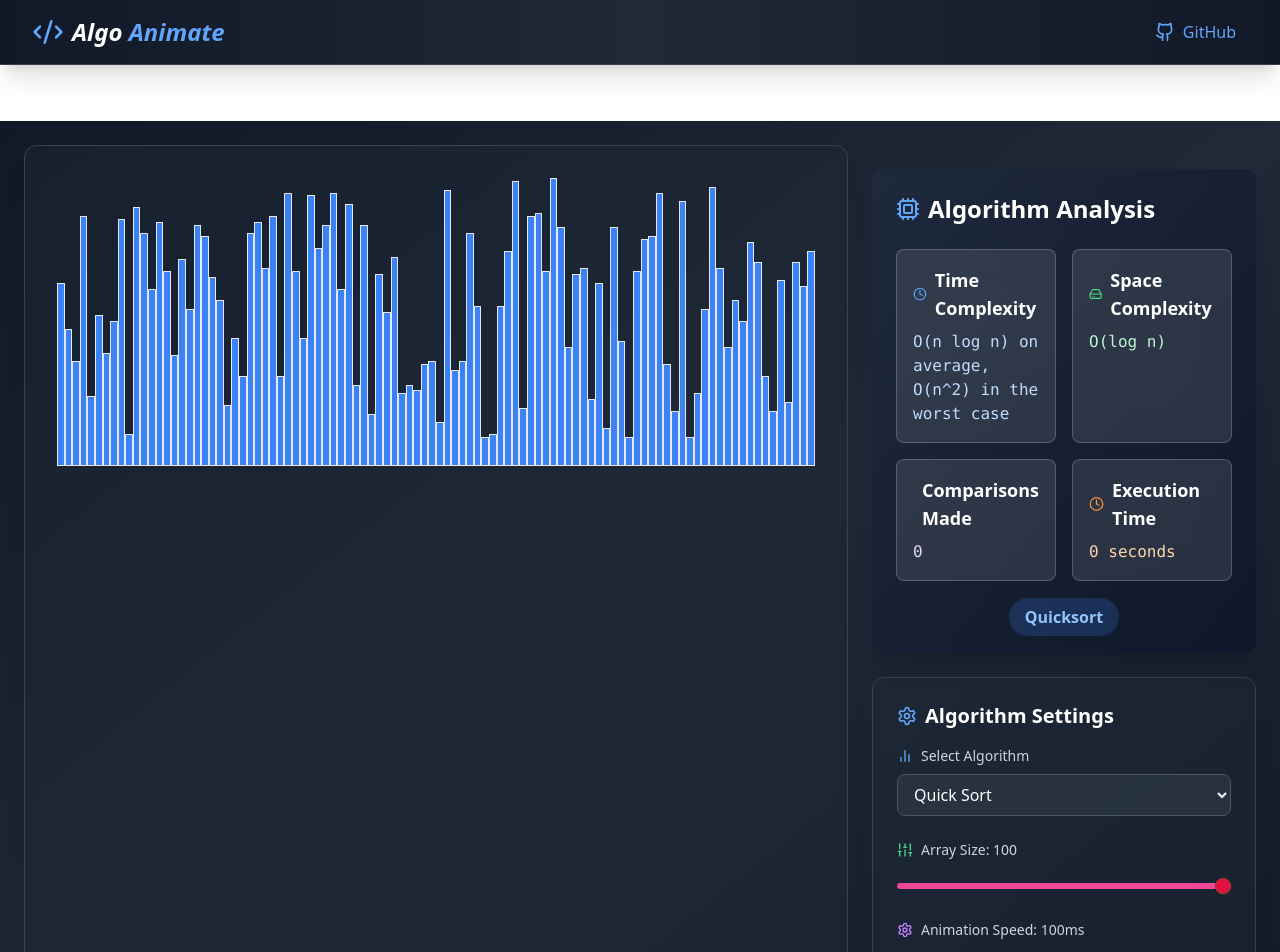
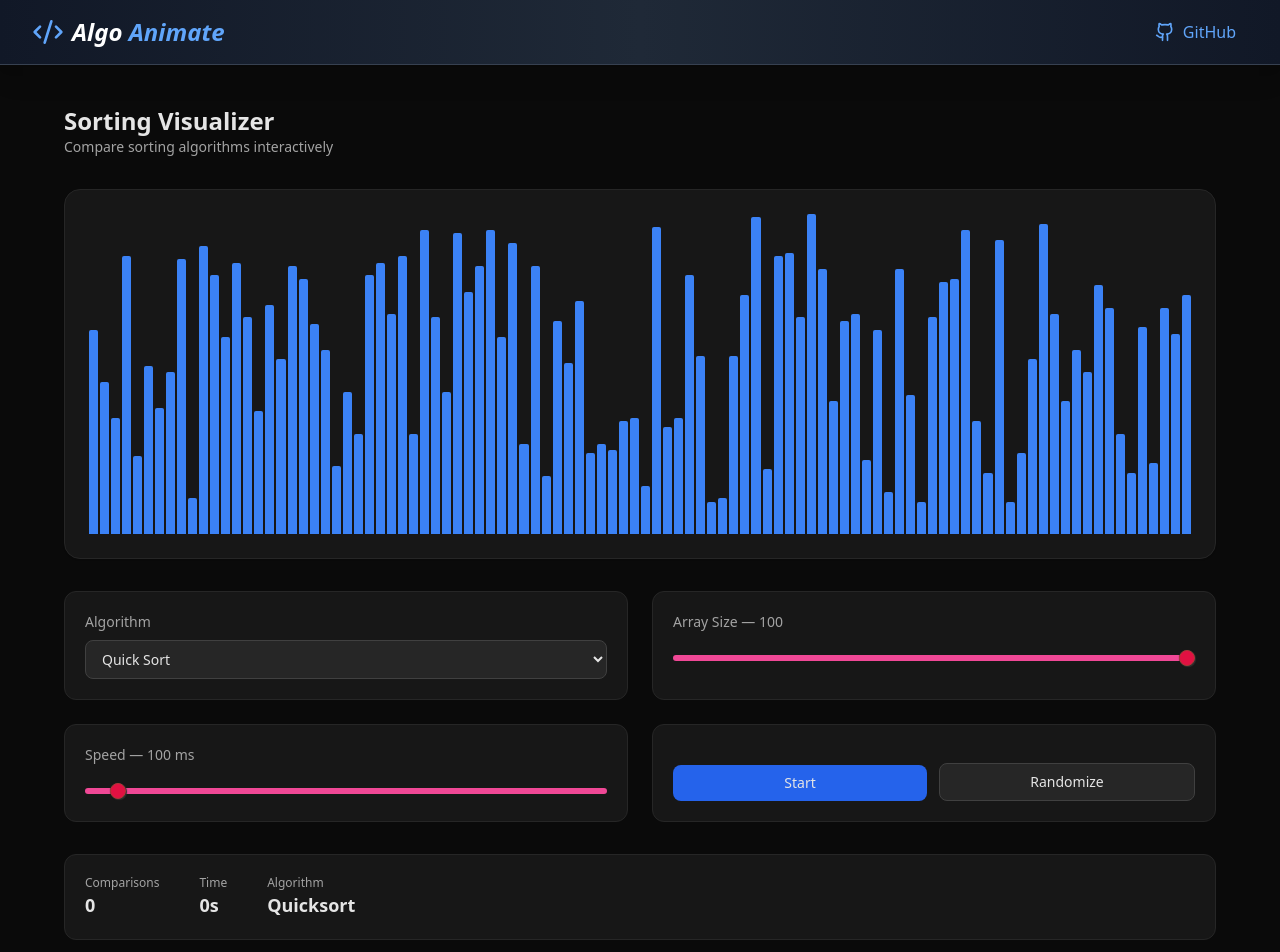
Before and after one commit to deep6001/SortingVisualizer, a React (Vite) app: page / in a window 1280 px wide. Shown: the top 952 px of the page. Built offline with nearby package versions, Linux system fonts and the light colour scheme.

Commit message:
change the layout and design

```diff
--- a/src/components/AllSorting2.jsx
+++ b/src/components/AllSorting2.jsx
@@ -106,39 +106,39 @@ const AllSorting2 = () => {
   };
 
   return (
-    <div className="min-h-screen bg-gradient-to-br from-gray-900 via-gray-800 to-gray-900 p-4 sm:p-6">
-      <div className="max-w-7xl mx-auto">
-        <div className="flex flex-col lg:flex-row gap-6">
-          {/* Main Visualization Area */}
-          <div className="flex-grow bg-gray-800/50 rounded-xl p-4 shadow-xl backdrop-blur-sm border border-gray-700">
-            <div className="h-[400px]">
+    <div className="min-h-screen bg-neutral-950 text-neutral-200 px-4 py-10">
+      <div className="max-w-6xl mx-auto space-y-8">
+
+        {/* Header */}
+        <div className="flex items-center justify-between">
+          <div>
+            <h1 className="text-2xl font-semibold">Sorting Visualizer</h1>
+            <p className="text-sm text-neutral-400">
+              Compare sorting algorithms interactively
+            </p>
+          </div>
+        </div>
+
+        {/* Visualizer */}
+        <div className="bg-neutral-900 border border-neutral-800 rounded-2xl p-6 shadow-sm">
+          <div className="h-72 md:h-80">
             <ArrayVisualizer2 array={array} activeIndices={activeIndices} />
           </div>
         </div>
 
-          {/* Controls Panel */}
-          <div className="lg:w-96 space-y-6">
-            <Details selectedAlgorithm={selectedAlgorithm} comparisons={comparisons} time={timeTaken} />
+        {/* Controls Grid */}
+        <div className="grid md:grid-cols-2 gap-6">
 
-            {/* Algorithm Settings */}
-            <div className="bg-gray-800/50 rounded-xl p-6 shadow-xl backdrop-blur-sm border border-gray-700">
-              <h3 className="text-xl font-semibold text-white flex items-center gap-2 mb-4">
-                <Settings className="h-5 w-5 text-blue-400" />
-                Algorithm Settings
-              </h3>
-
-              {/* Algorithm Selector */}
-              <div className="mb-6">
-                <label className=" text-sm font-medium text-gray-300 mb-2 flex items-center gap-2">
-                  <BarChart2 className="h-4 w-4 text-blue-400" />
-                  Select Algorithm
+          {/* Algorithm */}
+          <div className="bg-neutral-900 border border-neutral-800 rounded-xl p-5">
+            <label className="text-sm text-neutral-400 mb-2 block">
+              Algorithm
             </label>
             <select
               value={selectedAlgorithm}
               onChange={(e) => setSelectedAlgorithm(e.target.value)}
-                  className="w-full px-3 py-2 bg-gray-700/50 border border-gray-600 rounded-lg text-white
-                           focus:ring-2 focus:ring-blue-500 focus:border-blue-500 transition-colors duration-200"
               disabled={isSorting}
+              className="w-full bg-neutral-800 border border-neutral-700 rounded-lg px-3 py-2 text-sm focus:outline-none focus:ring-2 focus:ring-blue-500"
             >
               {[
                 ['quicksort', 'Quick Sort'],
@@ -152,18 +152,17 @@ const AllSorting2 = () => {
                 ['selectionsort', 'Selection Sort'],
                 ['cocktailsort', 'Cocktail Sort'],
               ].map(([value, label]) => (
-                    <option key={value} value={value} className="bg-gray-700">
+                <option key={value} value={value}>
                   {label}
                 </option>
               ))}
             </select>
           </div>
 
-              {/* Array Size Control */}
-              <div className="mb-6">
-                <label className=" text-sm font-medium text-gray-300 mb-2 flex items-center gap-2">
-                  <Sliders className="h-4 w-4 text-green-400" />
-                  Array Size: {arraySize}
+          {/* Array Size */}
+          <div className="bg-neutral-900 border border-neutral-800 rounded-xl p-5">
+            <label className="text-sm text-neutral-400 mb-2 block">
+              Array Size — {arraySize}
             </label>
             <input
               type="range"
@@ -172,21 +171,14 @@ const AllSorting2 = () => {
               value={arraySize}
               onChange={handleArraySizeChange}
               disabled={isSorting}
-                  className="w-full h-2 bg-gray-700 rounded-lg appearance-none cursor-pointer
-                           [&::-webkit-slider-thumb]:appearance-none
-                           [&::-webkit-slider-thumb]:h-4
-                           [&::-webkit-slider-thumb]:w-4
-                           [&::-webkit-slider-thumb]:rounded-full
-                           [&::-webkit-slider-thumb]:bg-green-500
-                           [&::-webkit-slider-thumb]:cursor-pointer"
+              className="w-full accent-blue-500"
             />
           </div>
 
-              {/* Speed Control */}
-              <div className="mb-6">
-                <label className=" text-sm font-medium text-gray-300 mb-2 flex items-center gap-2">
-                  <Settings className="h-4 w-4 text-purple-400" />
-                  Animation Speed: {delay}ms
+          {/* Speed */}
+          <div className="bg-neutral-900 border border-neutral-800 rounded-xl p-5">
+            <label className="text-sm text-neutral-400 mb-2 block">
+              Speed — {delay} ms
             </label>
             <input
               type="range"
@@ -196,24 +188,57 @@ const AllSorting2 = () => {
               value={delay}
               onChange={handleDelayChange}
               disabled={isSorting}
-                  className="w-full h-2 bg-gray-700 rounded-lg appearance-none cursor-pointer
-                           [&::-webkit-slider-thumb]:appearance-none
-                           [&::-webkit-slider-thumb]:h-4
-                           [&::-webkit-slider-thumb]:w-4
-                           [&::-webkit-slider-thumb]:rounded-full
-                           [&::-webkit-slider-thumb]:bg-purple-500
-                           [&::-webkit-slider-thumb]:cursor-pointer"
+              className="w-full accent-blue-500"
             />
+          </div>
+
+          {/* Actions */}
+          <div className="bg-neutral-900 border border-neutral-800 rounded-xl p-5 flex items-end gap-3">
+            <button
+              onClick={handleSort}
+              disabled={isSorting}
+              className="flex-1 bg-blue-600 hover:bg-blue-500 disabled:bg-neutral-700
+                       rounded-lg px-4 py-2 text-sm font-medium transition"
+            >
+              {isSorting ? "Sorting..." : "Start"}
+            </button>
+
+            <button
+              onClick={handleGenerate}
+              disabled={isSorting}
+              className="flex-1 bg-neutral-800 hover:bg-neutral-700 border border-neutral-700
+                       rounded-lg px-4 py-2 text-sm font-medium transition"
+            >
+              Randomize
+            </button>
+          </div>
+
+        </div>
+
+        {/* Stats */}
+        <div className="bg-neutral-900 border border-neutral-800 rounded-xl p-5 flex gap-10">
+          <div>
+            <p className="text-xs text-neutral-400">Comparisons</p>
+            <p className="text-lg font-semibold">{comparisons}</p>
+          </div>
+
+          <div>
+            <p className="text-xs text-neutral-400">Time</p>
+            <p className="text-lg font-semibold">{timeTaken}s</p>
+          </div>
+
+          <div>
+            <p className="text-xs text-neutral-400">Algorithm</p>
+            <p className="text-lg font-semibold capitalize">
+              {selectedAlgorithm}
+            </p>
           </div>
         </div>
 
-            {/* Action Buttons */}
-            <Controls onSort={handleSort} onGenerate={handleGenerate} isSorting={isSorting} />
-          </div>
-        </div>
       </div>
     </div>
   );
+
 };
 
 export default AllSorting2;
--- a/src/components/ArrayBar2.jsx
+++ b/src/components/ArrayBar2.jsx
@@ -4,19 +4,14 @@ import React from 'react';
 const ArrayBar2 = ({ value, maxValue, isActive }) => {
   const barHeight = (value / maxValue) * 100;
 
-  // Calculate font size based on bar width
-   // Adjust multiplier (8) to control the font size scaling
-
   return (
     <div
-      className={`w-[5%] bg-blue-500 border sm:w-[5%] text-white flex justify-center ${isActive ? 'bg-red-500' : 'bg-blue-500'}`}
-      style={{
-        height: `${barHeight}%`
-      }}
-    >
-      {/* {value} */}
-    </div>
+      className={`flex-1 rounded-t-sm transition-all duration-150 ${isActive ? "bg-red-500" : "bg-blue-500"
+        }`}
+      style={{ height: `${barHeight}%` }}
+    />
   );
 };
 
+
 export default ArrayBar2;
--- a/src/components/ArrayVisulizer2.jsx
+++ b/src/components/ArrayVisulizer2.jsx
@@ -6,19 +6,18 @@ const ArrayVisualizer2 = ({ array, activeIndices }) => {
   const maxValue = Math.max(...array);
 
   return (
-
-    <div className="flex justify-center  items-end w-full min-h-64 sm:min-h-48 sm:w-full flex-grow-0 overflow-hidden h-[80%] p-4">
+    <div className="flex items-end justify-center h-full w-full gap-[2px]">
       {array.map((value, idx) => (
         <ArrayBar2
           key={idx}
           value={value}
           maxValue={maxValue}
-          isActive={activeIndices.includes(idx)} // Check if the current index is active
+          isActive={activeIndices.includes(idx)}
         />
       ))}
     </div>
-
   );
 };
 
+
 export default ArrayVisualizer2;
--- a/src/index.css
+++ b/src/index.css
@@ -7,12 +7,13 @@
   .gradint {
     @apply bg-gradient-to-r from-blue-500 to-blue-700;
   }
-  .gradint-green{
+
+  .gradint-green {
     @apply bg-gradient-to-r from-green-500 to-green-700
   }
-  #root{
-    @apply flex gap-[0.5rem] flex-col md:gap-14
 
+  #root {
+    @apply flex flex-col
   }
 
 
@@ -30,7 +31,7 @@ input[type=range] {
 
 @media only screen and (max-width: 410px) {
   input[type=range] {
-      position:unset
+    position: unset
   }
 }
 
@@ -47,7 +48,7 @@ input[type=range]::-webkit-slider-runnable-track {
 }
 
 input[type=range]::-webkit-slider-thumb {
-  box-shadow: 1px 1px 1px #30302f,0 0 1px #30302f;
+  box-shadow: 1px 1px 1px #30302f, 0 0 1px #30302f;
   border: 1px solid #af3636;
   height: 16px;
   width: 16px;
@@ -59,7 +60,7 @@ input[type=range]::-webkit-slider-thumb {
 }
 
 input[type=range]::-moz-range-thumb {
-  box-shadow: 1px 1px 1px #30302f,0 0 1px #30302f;
+  box-shadow: 1px 1px 1px #30302f, 0 0 1px #30302f;
   border: 1px solid #000;
   height: 16px;
   width: 16px;
@@ -70,11 +71,16 @@ input[type=range]::-moz-range-thumb {
   -webkit-appearance: none;
   margin-top: -5px
 }
-input[type=range][name=colorDifference]:active:after,input[type=range][name=colorDifference]:focus:after,input[type=range][name=colorDifference]:hover:after {
+
+input[type=range][name=colorDifference]:active:after,
+input[type=range][name=colorDifference]:focus:after,
+input[type=range][name=colorDifference]:hover:after {
   content: attr(value)
 }
 
-input[type=range]:focus::-ms-fill-lower,input[type=range]:focus::-ms-fill-upper,input[type=range]:focus::-webkit-slider-runnable-track {
+input[type=range]:focus::-ms-fill-lower,
+input[type=range]:focus::-ms-fill-upper,
+input[type=range]:focus::-webkit-slider-runnable-track {
   background: #001f3f;
   background: var(--textColor)
 }
@@ -88,8 +94,9 @@ input[type=range]::-moz-range-track {
   border-radius: 1.3px
 }
 
-input[type=range]::-moz-range-thumb,input[type=range]::-ms-thumb {
-  box-shadow: 1px 1px 1px #30302f,0 0 1px #30302f;
+input[type=range]::-moz-range-thumb,
+input[type=range]::-ms-thumb {
+  box-shadow: 1px 1px 1px #30302f, 0 0 1px #30302f;
   border: 1px solid #000;
   height: 16px;
   width: 16px;
@@ -109,8 +116,9 @@ input[type=range]::-ms-track {
   color: transparent
 }
 
-input[type=range]::-ms-fill-lower,input[type=range]::-ms-fill-upper {
+input[type=range]::-ms-fill-lower,
+input[type=range]::-ms-fill-upper {
   border: .2px solid #010101;
   border-radius: 2.6px;
-  box-shadow: 1px 1px 1px #000,0 0 1px #0d0d0d
+  box-shadow: 1px 1px 1px #000, 0 0 1px #0d0d0d
 }
```
Lines whose indentation alone changed are shown as unchanged.
